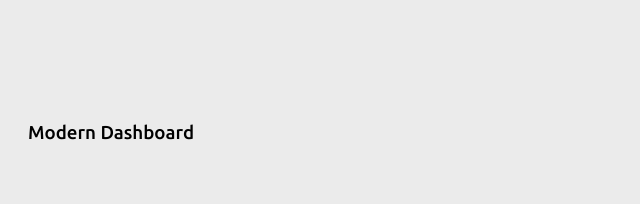
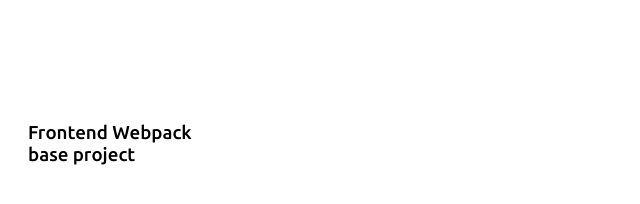
Before and after one commit to lucasantos/frontend-webpack-base-project, a website built with webpack: page public/index.html in a window 1280 px wide. Shown: the whole page, without its empty margins (0-640 px from the left). Built offline with nearby package versions, Linux system fonts and the light colour scheme.

Commit message:
Webpack setup v1 - complemento

```diff
--- a/public/index.html
+++ b/public/index.html
@@ -3,7 +3,7 @@
 <head>
     <meta charset="UTF-8">
     <meta name="viewport" content="width=device-width, initial-scale=1.0">
-    <title>Modern Dashboard</title>
+    <title>Frontend Webpack base project</title>
 </head>
 <body>
     <div id="app">
@@ -13,7 +13,7 @@
         <aside id="sidebar-left"></aside>
 
         <main>
-            <h3>Modern Dashboard</h3>
+            <h3>Frontend Webpack base project</h3>
         </main>
 
         <aside id="sidebar-right"></aside>
--- a/src/assets/sass/partials/_main.scss
+++ b/src/assets/sass/partials/_main.scss
@@ -1,4 +1,4 @@
-$body-bg: #ebebeb;
+$body-bg: #ffffff;
 
 body {
     background-color: $body-bg;
```
